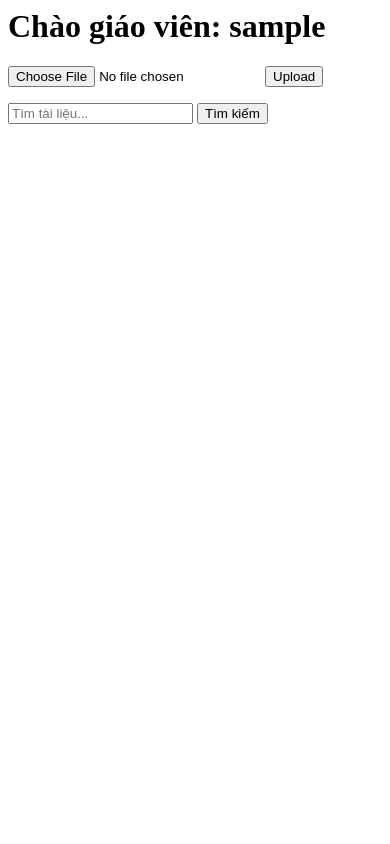
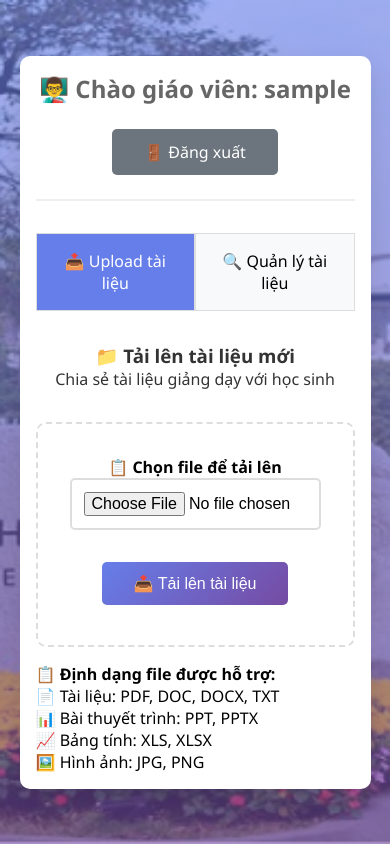
Before and after one commit to ninggggggggg/final, a Flask app: page /teacher in a window 390 px wide. Run offline with Flask 3, Linux system fonts and the light colour scheme; the visitor is signed in with stand-in values (Sample User, id 1).

Commit message:
add fontend

```diff
--- a/app.py
+++ b/app.py
@@ -59,7 +59,6 @@ def index():
 def search_files():
     role = request.args.get('role')
 
-    # Không kiểm tra session! Mặc định ai cũng dùng được
     if role not in UPLOAD_FOLDER:
         return "Role không hợp lệ!", 400
 
@@ -93,14 +92,8 @@ def student_home():
     if 'username' not in session or session['role'] != 'student':
         return redirect(url_for('login'))
 
-    return """
-    <h1>Chào học sinh: {}</h1>
-    <form action="/search" method="get">
-        <input type="hidden" name="role" value="student">
-        <input type="text" name="q" placeholder="Tìm tài liệu...">
-        <button type="submit">Tìm kiếm</button>
-    </form>
-    """.format(session['username'])
+    return render_template('student_home.html')
+
 
 @app.route('/teacher', methods=['GET', 'POST'])
 def teacher_home():
@@ -108,6 +101,8 @@ def teacher_home():
         return redirect(url_for('login'))
 
     error = None
+    success = None
+
     if request.method == 'POST':
         if 'file' not in request.files:
             error = 'Không có file upload!'
@@ -116,26 +111,14 @@ def teacher_home():
             if file.filename == '':
                 error = 'Tên file trống!'
             else:
-                filename = secure_filename(file.filename)
-                file.save(os.path.join(UPLOAD_FOLDER['teacher'], filename))
+                try:
+                    filename = secure_filename(file.filename)
+                    file.save(os.path.join(UPLOAD_FOLDER['teacher'], filename))
+                    success = f'Đã tải lên thành công: {filename}'
+                except Exception as e:
+                    error = f'Lỗi khi tải file: {str(e)}'
 
-    return """
-    <h1>Chào giáo viên: {}</h1>
-    {}
-    <form action="" method="post" enctype="multipart/form-data">
-        <input type="file" name="file">
-        <button type="submit">Upload</button>
-    </form>
-
-    <form action="/search" method="get">
-        <input type="hidden" name="role" value="teacher">
-        <input type="text" name="q" placeholder="Tìm tài liệu...">
-        <button type="submit">Tìm kiếm</button>
-    </form>
-    """.format(
-        session['username'],
-        f"<p style='color:red'>{error}</p>" if error else ""
-    )
+    return render_template('teacher_home.html', error=error, success=success)
 
 @app.route('/uploads/<role>/<filename>')
 def uploaded_file(role, filename):
--- /dev/null
+++ b/templates/base.html
@@ -0,0 +1,305 @@
+<!DOCTYPE html>
+<html lang="vi">
+<head>
+    <meta charset="UTF-8">
+    <meta name="viewport" content="width=device-width, initial-scale=1.0">
+    <title>{% block title %}Hệ thống quản lý tài liệu{% endblock %}</title>
+    <style>
+        * {
+            margin: 0;
+            padding: 0;
+            box-sizing: border-box;
+        }
+
+        body {
+            font-family: 'Segoe UI', Tahoma, Geneva, Verdana, sans-serif;
+
+            background-image:
+                linear-gradient(rgba(102, 126, 234, 0.6), rgba(118, 75, 162, 0.6)),
+                url('/static/images/background_login.png');
+
+            background-size: cover;
+            background-position: center;
+            background-repeat: no-repeat;
+
+            min-height: 100vh;
+            display: flex;
+            align-items: center;
+            justify-content: center;
+        }
+
+        .container {
+            background: white;
+            padding: 2rem;
+            border-radius: 10px;
+            box-shadow: 0 10px 25px rgba(0,0,0,0.1);
+            min-width: 400px;
+            max-width: 800px;
+            width: 90%;
+        }
+
+        .header {
+            text-align: center;
+            margin-bottom: 2rem;
+            color: #333;
+        }
+
+        .form-group {
+            margin-bottom: 1.5rem;
+        }
+
+        label {
+            display: block;
+            margin-bottom: 0.5rem;
+            font-weight: 600;
+            color: #555;
+        }
+
+        input[type="text"], input[type="password"], input[type="file"] {
+            width: 100%;
+            padding: 0.75rem;
+            border: 2px solid #ddd;
+            border-radius: 5px;
+            font-size: 1rem;
+            transition: border-color 0.3s ease;
+        }
+
+        input[type="text"]:focus, input[type="password"]:focus {
+            outline: none;
+            border-color: #667eea;
+        }
+
+        .btn {
+            background: linear-gradient(135deg, #667eea 0%, #764ba2 100%);
+            color: white;
+            padding: 0.75rem 2rem;
+            border: none;
+            border-radius: 5px;
+            font-size: 1rem;
+            cursor: pointer;
+            transition: transform 0.2s ease;
+            text-decoration: none;
+            display: inline-block;
+            margin: 0.5rem 0;
+        }
+
+        .btn:hover {
+            transform: translateY(-2px);
+        }
+
+        .btn-secondary {
+            background: #6c757d;
+        }
+
+        .error {
+            color: #dc3545;
+            background: #f8d7da;
+            padding: 0.75rem;
+            border-radius: 5px;
+            margin-bottom: 1rem;
+            border: 1px solid #f5c6cb;
+        }
+
+        .success {
+            color: #155724;
+            background: #d4edda;
+            padding: 0.75rem;
+            border-radius: 5px;
+            margin-bottom: 1rem;
+            border: 1px solid #c3e6cb;
+        }
+
+        .file-list {
+            list-style: none;
+            max-height: 300px;
+            overflow-y: auto;
+        }
+
+        .file-list li {
+            padding: 0.5rem;
+            border-bottom: 1px solid #eee;
+            display: flex;
+            justify-content: space-between;
+            align-items: center;
+        }
+
+        .file-list li:hover {
+            background: #f8f9fa;
+        }
+
+        .search-form {
+            display: flex;
+            gap: 0.5rem;
+            margin-bottom: 1rem;
+        }
+
+        .search-form input {
+            flex: 1;
+        }
+
+        .navbar {
+            display: flex;
+            justify-content: space-between;
+            align-items: center;
+            margin-bottom: 2rem;
+            padding-bottom: 1rem;
+            border-bottom: 2px solid #eee;
+        }
+
+        .user-info {
+            color: #666;
+            font-weight: 600;
+        }
+
+        .upload-area {
+            border: 2px dashed #ddd;
+            border-radius: 10px;
+            padding: 2rem;
+            text-align: center;
+            margin: 1rem 0;
+            transition: border-color 0.3s ease;
+        }
+
+        .upload-area:hover {
+            border-color: #667eea;
+        }
+
+        .tabs {
+            display: flex;
+            margin-bottom: 2rem;
+        }
+
+        .tab {
+            flex: 1;
+            padding: 1rem;
+            background: #f8f9fa;
+            border: 1px solid #ddd;
+            cursor: pointer;
+            text-align: center;
+            transition: background 0.3s ease;
+        }
+
+        .tab.active {
+            background: #667eea;
+            color: white;
+        }
+
+        .tab-content {
+            display: none;
+        }
+
+        .tab-content.active {
+            display: block;
+        }
+
+        .file-preview {
+            margin-top: 1rem;
+            padding: 1rem;
+            background: #f8f9fa;
+            border-radius: 5px;
+        }
+
+        @media (max-width: 600px) {
+            .container {
+                padding: 1rem;
+                min-width: auto;
+            }
+
+            .search-form {
+                flex-direction: column;
+            }
+
+            .navbar {
+                flex-direction: column;
+                gap: 1rem;
+                text-align: center;
+            }
+        }
+    </style>
+</head>
+<body>
+    {% block content %}{% endblock %}
+
+    <script>
+        // Tab switching functionality
+        function switchTab(tabName) {
+            // Hide all tab contents
+            document.querySelectorAll('.tab-content').forEach(content => {
+                content.classList.remove('active');
+            });
+
+            // Remove active class from all tabs
+            document.querySelectorAll('.tab').forEach(tab => {
+                tab.classList.remove('active');
+            });
+
+            // Show selected tab content
+            document.getElementById(tabName + '-tab').classList.add('active');
+
+            // Add active class to clicked tab
+            event.target.classList.add('active');
+        }
+
+        // Form validation
+        document.addEventListener('DOMContentLoaded', function() {
+            const forms = document.querySelectorAll('form');
+            forms.forEach(form => {
+                form.addEventListener('submit', function(e) {
+                    const requiredFields = form.querySelectorAll('[required]');
+                    let isValid = true;
+
+                    requiredFields.forEach(field => {
+                        if (!field.value.trim()) {
+                            field.style.borderColor = '#dc3545';
+                            isValid = false;
+                        } else {
+                            field.style.borderColor = '#ddd';
+                        }
+                    });
+
+                    if (!isValid) {
+                        e.preventDefault();
+                        alert('Vui lòng điền đầy đủ thông tin!');
+                    }
+                });
+            });
+        });
+
+        // File upload preview
+        document.addEventListener('change', function(e) {
+            if (e.target.type === 'file') {
+                const file = e.target.files[0];
+                if (file) {
+                    const uploadArea = e.target.closest('.upload-area');
+                    const preview = uploadArea.querySelector('.file-preview') || document.createElement('div');
+                    preview.className = 'file-preview';
+                    preview.innerHTML = `
+                        <p><strong>Đã chọn:</strong> ${file.name}</p>
+                        <p><strong>Kích thước:</strong> ${(file.size / 1024 / 1024).toFixed(2)} MB</p>
+                    `;
+                    if (!uploadArea.querySelector('.file-preview')) {
+                        uploadArea.appendChild(preview);
+                    }
+                }
+            }
+        });
+
+        // Search enhancement
+        function enhanceSearch() {
+            const searchInputs = document.querySelectorAll('input[name="q"]');
+            searchInputs.forEach(input => {
+                input.addEventListener('keyup', function(e) {
+                    if (e.key === 'Enter') {
+                        this.closest('form').submit();
+                    }
+                });
+            });
+        }
+
+        // Initialize enhancements
+        document.addEventListener('DOMContentLoaded', function() {
+            enhanceSearch();
+        });
+    </script>
+</body>
+</html>
--- /dev/null
+++ b/templates/teacher_home.html
@@ -0,0 +1,76 @@
+{% extends "base.html" %}
+
+{% block title %}Trang chủ giáo viên - {{ session.username }}{% endblock %}
+
+{% block content %}
+<div class="container">
+    <div class="navbar">
+        <div class="user-info">
+            <h2>👨‍🏫 Chào giáo viên: {{ session.username }}</h2>
+        </div>
+        <a href="/logout" class="btn btn-secondary">🚪 Đăng xuất</a>
+    </div>
+
+    <div class="tabs">
+        <div class="tab active" onclick="switchTab('upload')">📤 Upload tài liệu</div>
+        <div class="tab" onclick="switchTab('search')">🔍 Quản lý tài liệu</div>
+    </div>
+
+    <!-- Upload Tab -->
+    <div class="tab-content active" id="upload-tab">
+        <div class="header">
+            <h3>📁 Tải lên tài liệu mới</h3>
+            <p>Chia sẻ tài liệu giảng dạy với học sinh</p>
+        </div>
+
+        {% if error %}
+        <div class="error">
+            ⚠️ {{ error }}
+        </div>
+        {% endif %}
+
+        <div class="upload-area">
+            <form action="/teacher" method="post" enctype="multipart/form-data">
+                <h4>📋 Chọn file để tải lên</h4>
+                <div class="form-group">
+                    <input type="file" name="file"
+                           accept=".pdf,.doc,.docx,.ppt,.pptx,.txt,.jpg,.png,.xlsx,.xls"
+                           required>
+                </div>
+                <button type="submit" class="btn">
+                    📤 Tải lên tài liệu
+                </button>
+            </form>
+        </div>
+
+        <div class="demo-info">
+            <h4>📋 Định dạng file được hỗ trợ:</h4>
+            <p>📄 Tài liệu: PDF, DOC, DOCX, TXT</p>
+            <p>📊 Bài thuyết trình: PPT, PPTX</p>
+            <p>📈 Bảng tính: XLS, XLSX</p>
+            <p>🖼️ Hình ảnh: JPG, PNG</p>
+        </div>
+    </div>
+
+    <!-- Search Tab -->
+    <div class="tab-content" id="search-tab">
+        <div class="header">
+            <h3>🔍 Quản lý tài liệu đã tải lên</h3>
+            <p>Tìm kiếm và quản lý tài liệu của bạn</p>
+        </div>
+
+        <form action="/search" method="get" class="search-form">
+            <input type="hidden" name="role" value="teacher">
+            <input type="text" name="q" placeholder="Tìm kiếm trong tài liệu của bạn..." autocomplete="off">
+            <button type="submit" class="btn">🔍 Tìm kiếm</button>
+        </form>
+
+        <div class="upload-area">
+            <h4>📊 Thống kê</h4>
+            <p>📁 Tổng số tài liệu đã tải lên</p>
+            <p>👥 Số lượt truy cập từ học sinh</p>
+            <p>🔄 Cập nhật gần nhất</p>
+        </div>
+    </div>
+</div>
+{% endblock %}
```
Also changed, not shown: templates/index.html (+4 -4 lines), templates/login.html (+39 -17 lines), templates/search_results.html (added, +129 -0 lines), templates/student.html (deleted, +0 -17 lines), templates/student_home.html (added, +86 -0 lines), templates/teacher.html (deleted, +0 -25 lines), static/images/background_login.png (added), uploads/teachers/Ban_sao_cua_12.3_ap_an_Ngu_phap_buoi_5.jpg (added), uploads/teachers/Ban_sao_cua_7.3_ap_an_Mondai_5-6_-_Tu_ong_Nghia.jpg (added), uploads/teachers/Ban_sao_cua_8.3_ap_an_Ngu_phap.jpg (added), 4 other files.
